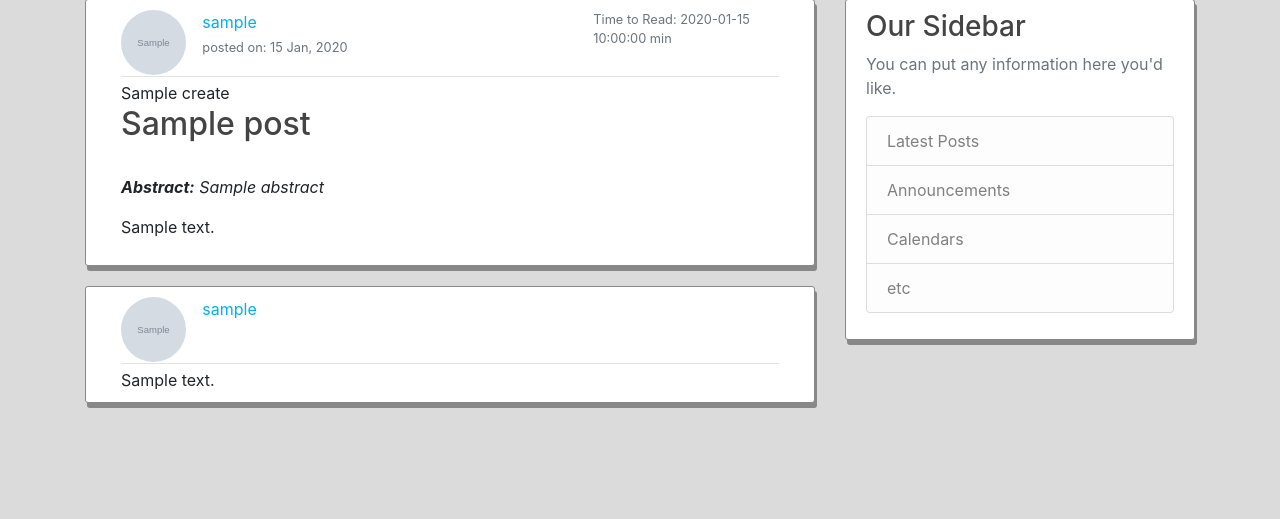
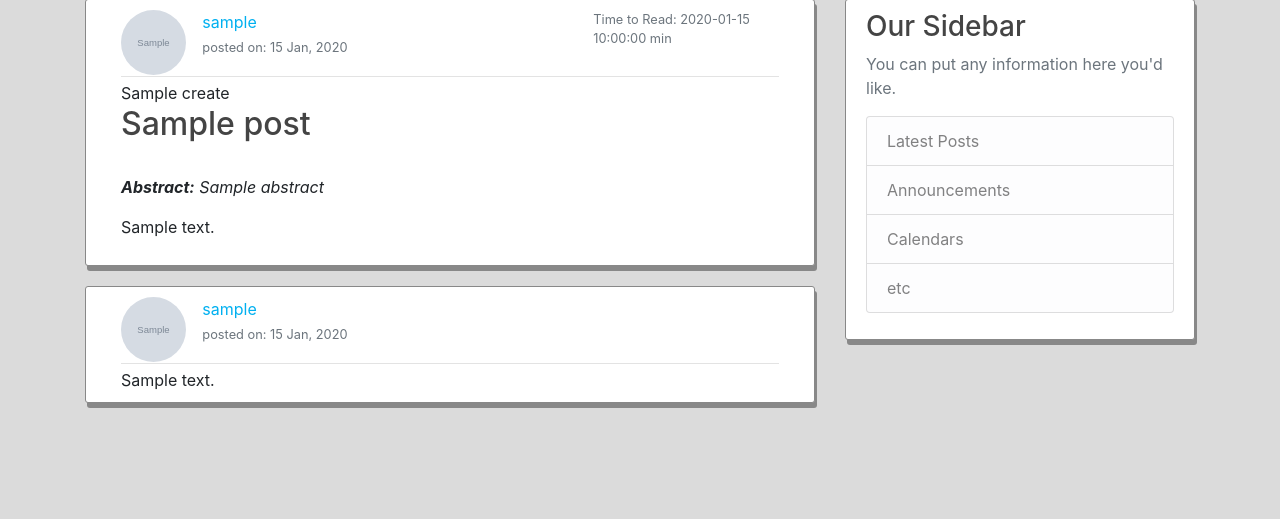
Before and after one commit to SchneiderDaniel/PandalikeInvesting, a Python web app: template homepage/templates/post.html in a window 1280 px wide. Shown: the part 112-631 px from the top of the page. Run offline with Jinja, Linux system fonts and the light colour scheme; the template is opened without the code that fills it: most values are stand-ins (such as "Sample title", 1, 10 or a date in 2020); grey boxes marked "Sample" are stand-in pictures; some libraries are stand-ins or nearby versions.

Commit message:
Comment date posted

```diff
--- a/homepage/models.py
+++ b/homepage/models.py
@@ -59,7 +59,7 @@ class Comment(db.Model):
     content = db.Column(db.Text, nullable=False)
     uid = db.Column(db.Integer, db.ForeignKey('users.id'), nullable=False)
     pid = db.Column(db.Integer, db.ForeignKey('posts.id'), nullable=False)
-
+    date_posted = db.Column(db.DateTime, nullable=False,default=datetime.utcnow)
     def __repr__(self):
         return f"Comment('{self.id}', '{self.content}')"
 
--- a/homepage/templates/post.html
+++ b/homepage/templates/post.html
@@ -66,7 +66,7 @@
                         <a class="mr-2"
                             href="{{ url_for('users.user', username=comment.author_comment.username) }}">{{ comment.author_comment.username }}</a>
                         <br />
-                        <!-- <small class="text-muted">posted on: {{ post.date_posted.strftime("%d %b, %Y") }}</small> -->
+                        <small class="text-muted">posted on: {{ comment.date_posted.strftime("%d %b, %Y") }}</small>
                     </div>
                     <div class="col-sm">
                         <!-- {% if post.author == current_user %}
```
Also changed, not shown: homepage/site.db.
